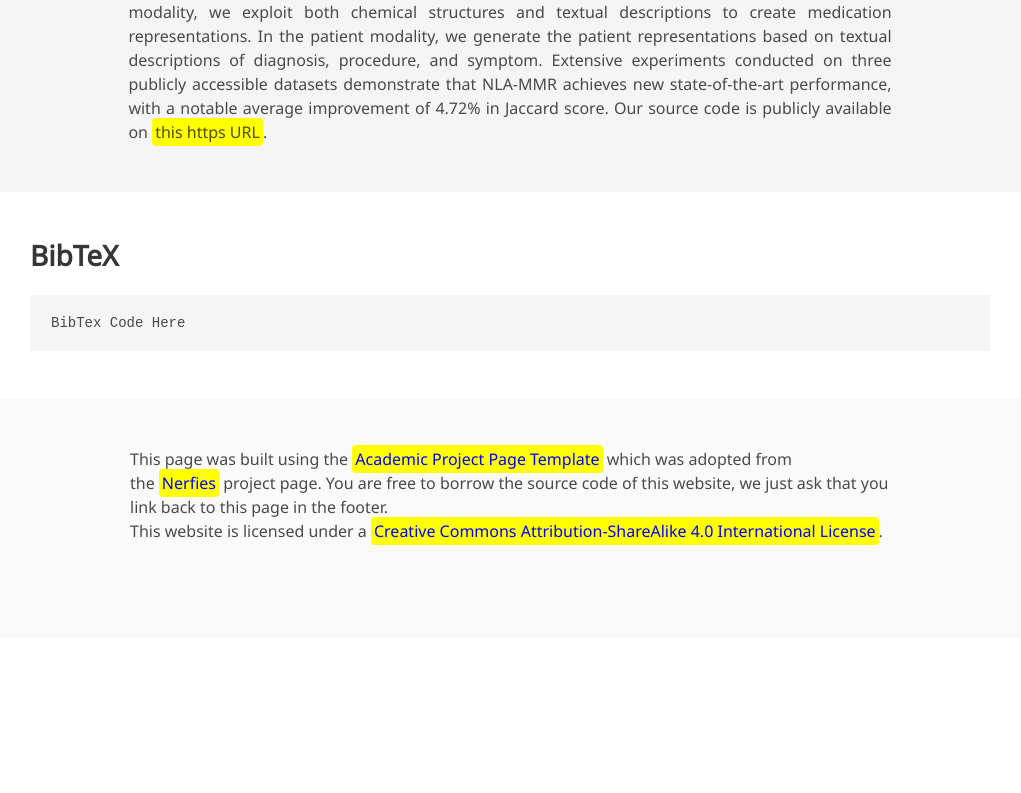
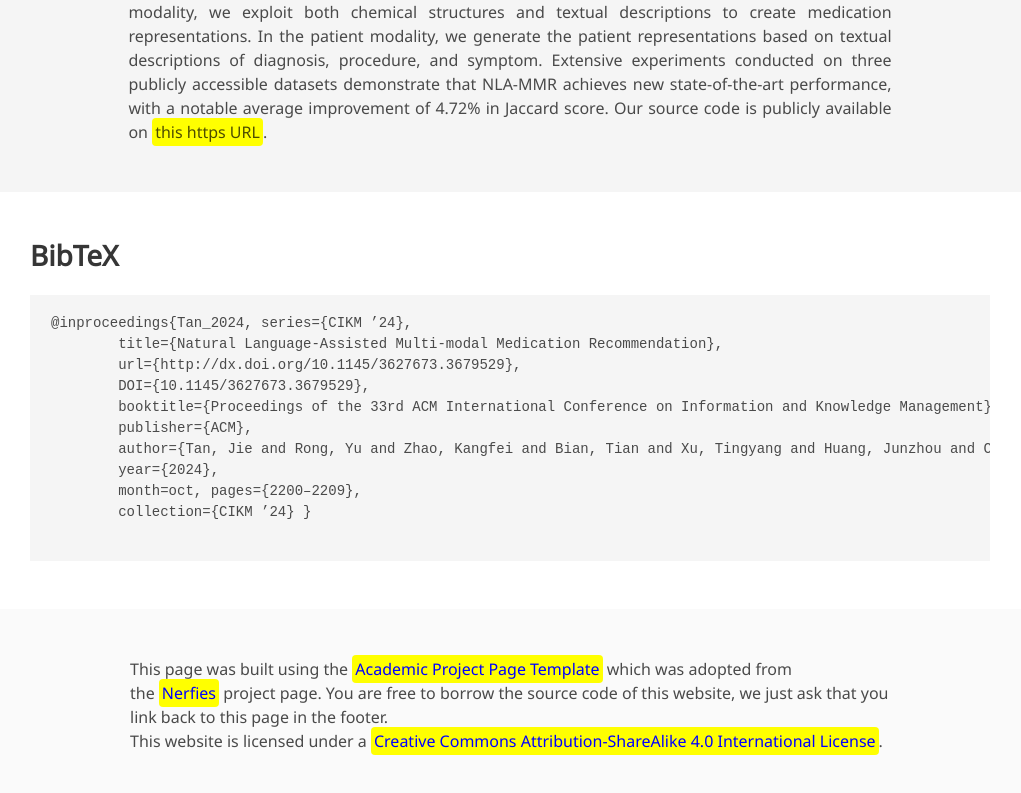
Before and after one commit to NLAMMR/NLAMMR.github.io, a plain HTML site: page index.html in a window 1280 px wide. Shown: the part 882-1675 px from the top of the page, without its empty margins (130-1151 px from the left). Before the commit the page ends 1521 px from the top, so only its background shows below. Drawn offline with nearby package versions, Linux system fonts and the light colour scheme; some icons are missing; a web font is replaced by a local one.

Commit message:
update bibtex

```diff
--- a/index.html
+++ b/index.html
@@ -300,7 +300,17 @@
   <section class="section" id="BibTeX">
     <div class="container is-max-desktop content">
       <h2 class="title">BibTeX</h2>
-      <pre><code>BibTex Code Here</code></pre>
+      <pre><code>@inproceedings{Tan_2024, series={CIKM ’24},
+        title={Natural Language-Assisted Multi-modal Medication Recommendation},
+        url={http://dx.doi.org/10.1145/3627673.3679529},
+        DOI={10.1145/3627673.3679529},
+        booktitle={Proceedings of the 33rd ACM International Conference on Information and Knowledge Management},
+        publisher={ACM},
+        author={Tan, Jie and Rong, Yu and Zhao, Kangfei and Bian, Tian and Xu, Tingyang and Huang, Junzhou and Cheng, Hong and Meng, Helen},
+        year={2024},
+        month=oct, pages={2200–2209},
+        collection={CIKM ’24} }
+     </code></pre>
     </div>
 </section>
 <!--End BibTex citation -->
```
